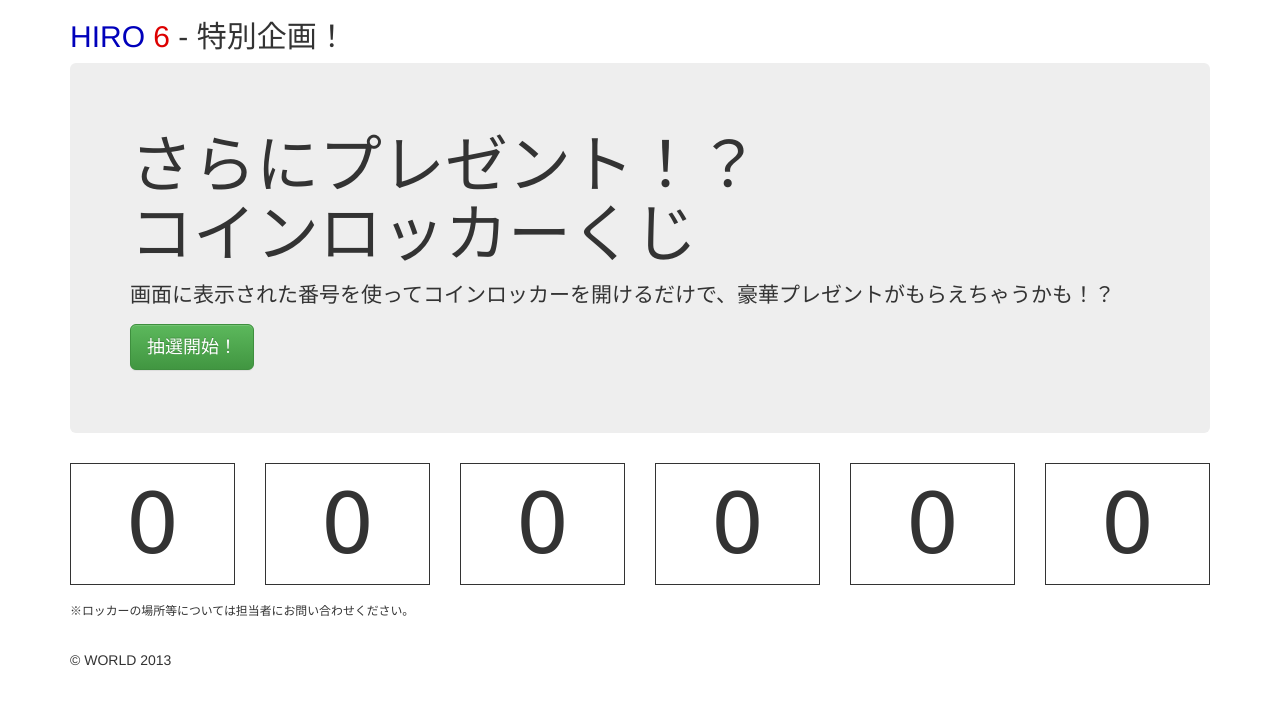
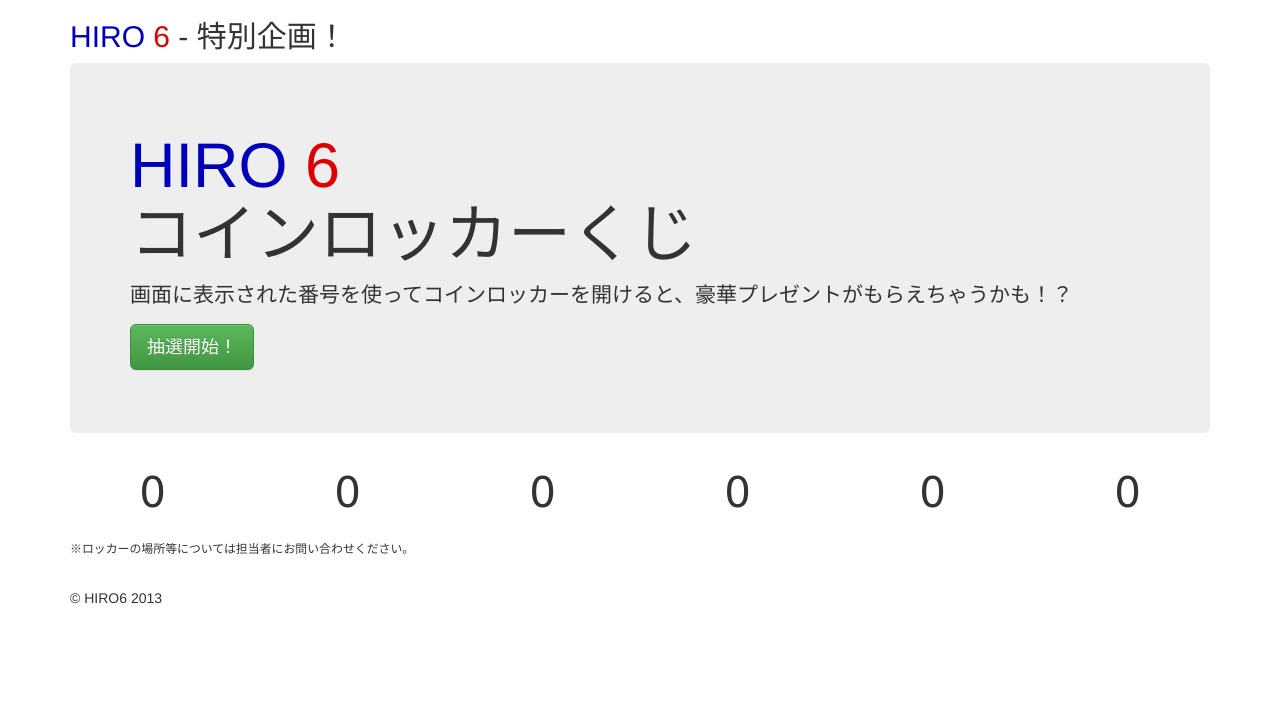
Before and after one commit to tri-star/birthday_event, a plain HTML site: page public/index.html in a window 1280 px wide. Drawn offline with nearby package versions, Linux system fonts and the light colour scheme; a web font is replaced by a local one.

Commit message:
文言等の修正

```diff
--- a/public/birthday.css
+++ b/public/birthday.css
@@ -7,9 +7,9 @@
 }
 
 .digit {
-    border: 1px solid;
+    #border: 1px solid;
     display: block;
-    font-size: 6.0em;
+    font-size: 3.0em;
     text-align: center;
     font-family: 'Stalinist One', cursive;
 }
--- a/public/index.html
+++ b/public/index.html
@@ -28,6 +28,7 @@ $(document).ready(function(){
         digit5.start(3);
         digit6.start(7);
     });
+    return false;
 });
     </script>
 
@@ -41,8 +42,8 @@ $(document).ready(function(){
       </div>
 
       <div class="jumbotron">
-        <h1>さらにプレゼント！？<br />コインロッカーくじ</h1>
-        <p class="lead">画面に表示された番号を使ってコインロッカーを開けるだけで、豪華プレゼントがもらえちゃうかも！？</p>
+        <h1><font color="#0000bb">HIRO</font> <font color="#dd0000">6</font><br />コインロッカーくじ</h1>
+        <p class="lead">画面に表示された番号を使ってコインロッカーを開けると、豪華プレゼントがもらえちゃうかも！？</p>
         <p><a id="start-button" class="btn btn-lg btn-success" href="#">抽選開始！</a></p>
       </div>
 
@@ -63,7 +64,7 @@ $(document).ready(function(){
 </div>
 
       <div class="footer">
-        <p>&copy; WORLD 2013</p>
+        <p>&copy; HIRO6 2013</p>
       </div>
 
 </div>
--- a/public/slot.js
+++ b/public/slot.js
@@ -1,7 +1,4 @@
 
-
-function rouletteStart() {
-};
 
 
 RouletteDigit = function(elementName, number) {
```
